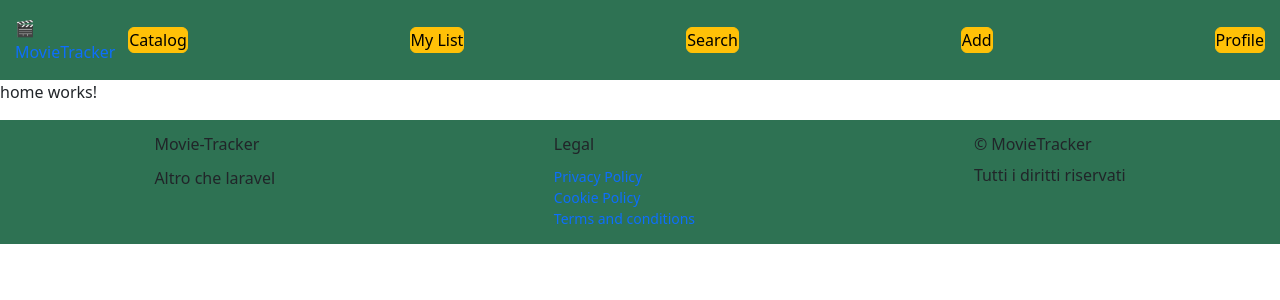
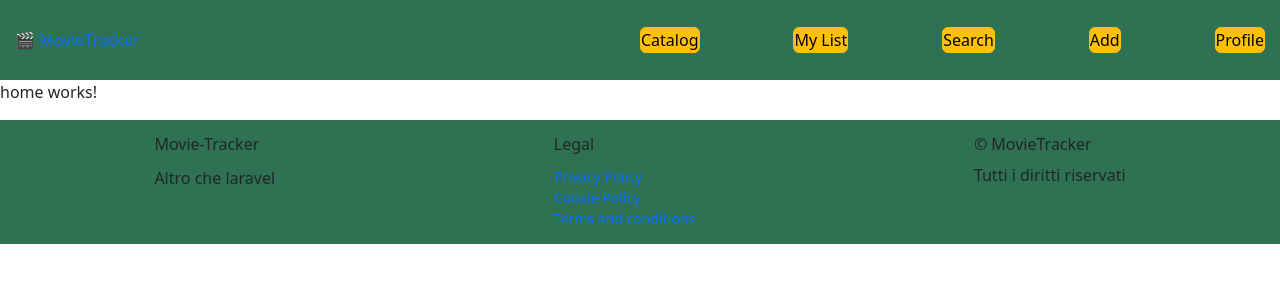
Before and after one commit to davide-projects/Film-Serie-TV-Tracker, an Angular app: page / in a window 1280 px wide. Shown: the top 300 px of the page. Built offline with nearby package versions, Linux system fonts and the light colour scheme.

Commit message:
Fast fix navbar buttons position

```diff
--- a/src/app/app.html
+++ b/src/app/app.html
@@ -1,5 +1,5 @@
 <header class="main-nav">
-  <div><a routerLink="/">🎬 MovieTracker</a></div>
+  <nav><a routerLink="/">🎬 MovieTracker</a></nav>
   <nav>
     <a class="btn btn-warning" routerLink="/catalog" routerLinkActive="active">Catalog</a>
     <a class="btn btn-warning"  routerLink="/my-list" routerLinkActive="active">My List</a>
```
